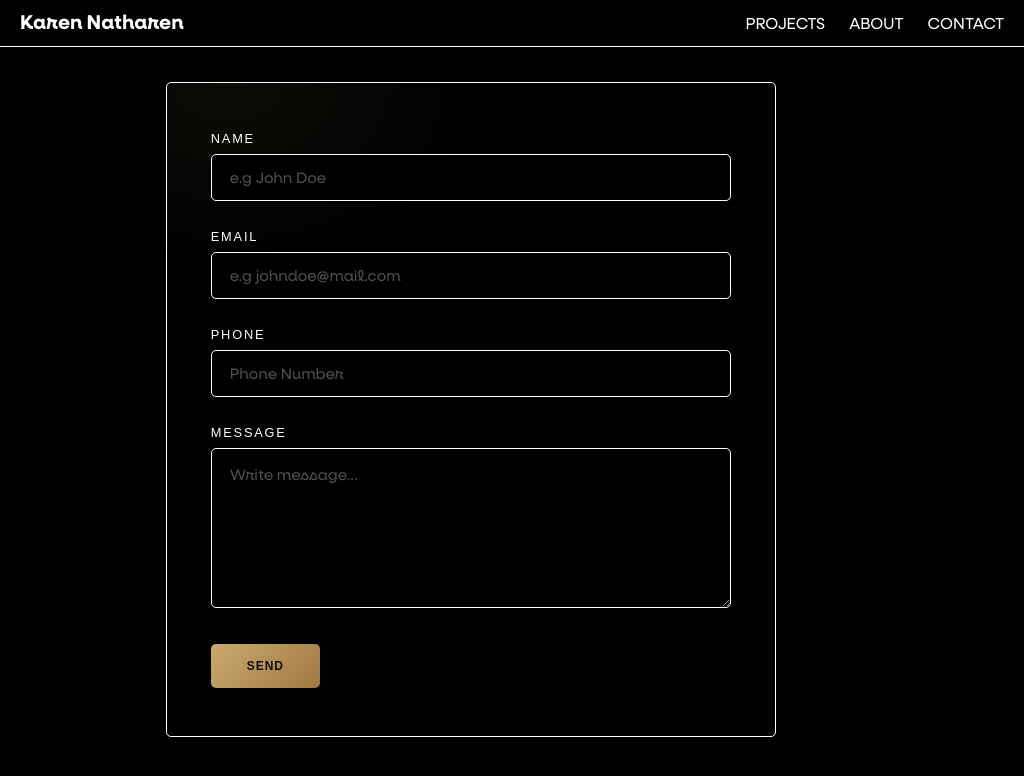
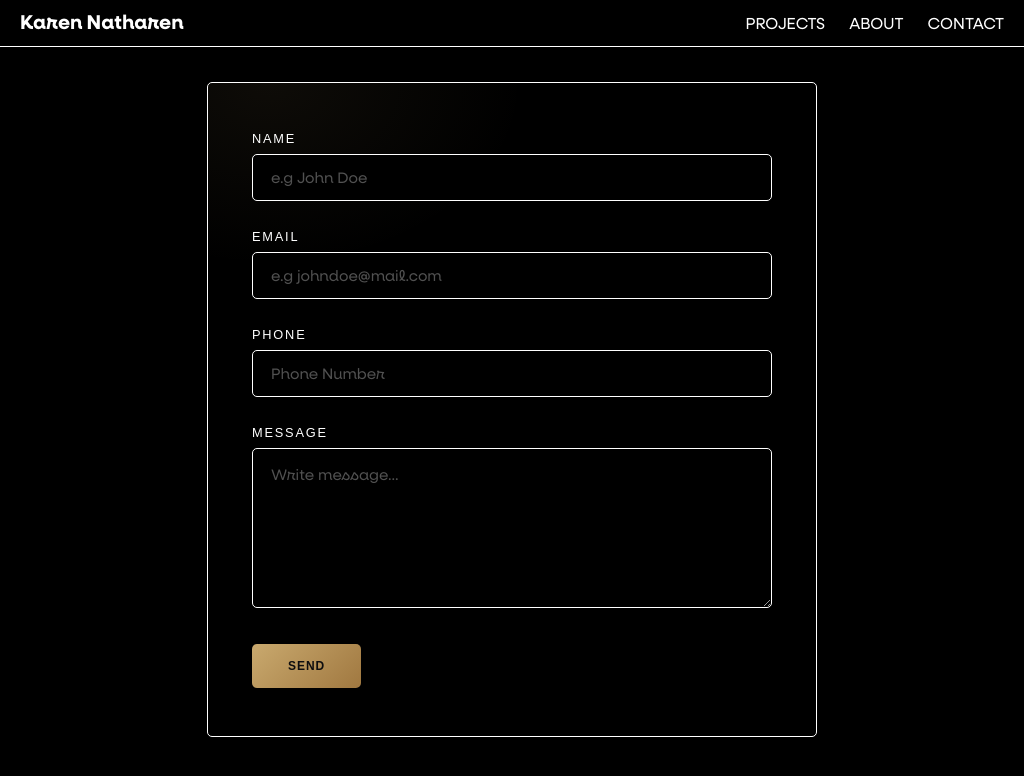
Before and after one commit to ConjecturesandRefutations/Karen-Website, a React (Vite) app: page /contact in a window 1024 px wide. Shown: the top 776 px of the page. Built offline with nearby package versions, Linux system fonts and the light colour scheme; a web font is replaced by a local one.

Commit message:
padding adjustment

```diff
--- a/src/styles/About.css
+++ b/src/styles/About.css
@@ -36,7 +36,8 @@
 
 @media (max-width: 1200px) and (min-width:769px){
     .about{
-        padding-left: 20px
+        padding-left: 20px;
+        padding-right: 20px;
     }
 }
 
--- a/src/styles/Contact.css
+++ b/src/styles/Contact.css
@@ -230,8 +230,9 @@ textarea.input-field {
     }
 }
 
-@media (max-width: 1200px) and (min-width:769px){
-    .contact{
-        padding-left: 20px
+@media (max-width: 1200px) and (min-width: 769px) {
+    .contact {
+        padding-left: 20px;
+        padding-right: 20px
     }
 }
```
